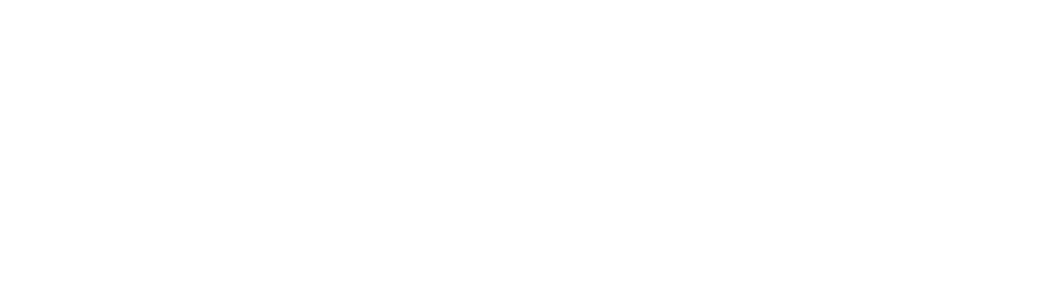
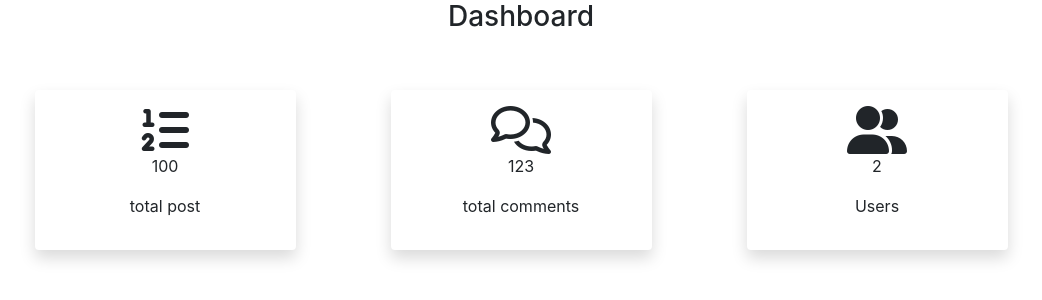
Before and after one commit to Nemanjavit/users-crud, a React (Create React App) app in the folder users-crud/: page /dashboard in a window 1280 px wide. Shown: the top 300 px of the page, without its empty margins (119-1161 px from the left). Built offline with nearby package versions, Linux system fonts and the light colour scheme.

Commit message:
dashboard visual done

```diff
--- a/users-crud/src/App.js
+++ b/users-crud/src/App.js
@@ -3,11 +3,13 @@
 import SignUpPage from "./components/SignUpPage";
 import SignInPage from "./components/SignInPage";
 import { BrowserRouter as Router, Switch, Route } from "react-router-dom";
+import Dashboard from "./components/Dashboard";
 
 function App() {
   return (
     <Router>
       <div className="App">
+        <Route path="/dashboard" component={Dashboard} />
         <Route path="/signup" component={SignUpPage} />
         <Route path="/signin" component={SignInPage} />
       </div>
--- /dev/null
+++ b/users-crud/src/components/Dashboard.js
@@ -0,0 +1,30 @@
+import React from "react";
+
+const Dashboard = () => {
+  return (
+    <div>
+      <div className="container">
+        <h3>Dashboard</h3>
+        <div className="row justify-content-around p-5">
+          <div className="col-3 shadow p-3  bg-white rounded">
+            <i className="fas fa-list-ol fa-3x"></i>
+            <p>100</p>
+            <span>total post</span>
+          </div>
+          <div className="col-3 shadow p-3  bg-white rounded mx-4">
+            <i className="far fa-comments fa-3x"></i>
+            <p>123</p>
+            <p>total comments</p>
+          </div>
+          <div className="col-3 shadow p-3  bg-white rounded">
+            <i className="fas fa-user-friends fa-3x"></i>
+            <p>2</p>
+            <p>Users</p>
+          </div>
+        </div>
+      </div>
+    </div>
+  );
+};
+
+export default Dashboard;
```
